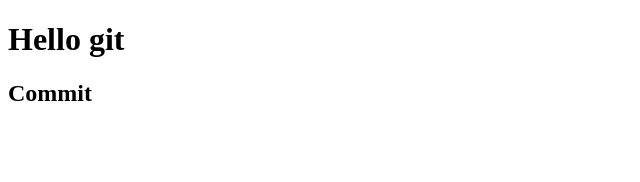
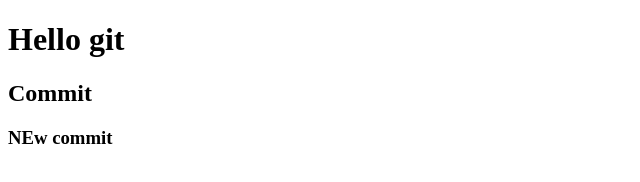
Before and after one commit to Alexander1337c/test, a plain HTML site: page index.html in a window 1280 px wide. Shown: the whole page, without its empty margins (0-640 px from the left). Drawn offline with Linux system fonts and the light colour scheme.

Commit message:
h3 was added

```diff
--- a/index.html
+++ b/index.html
@@ -9,5 +9,6 @@
 <body>
     <h1>Hello git</h1>
     <h2>Commit</h2>
+    <h3>NEw commit</h3>
 </body>
 </html>
```
